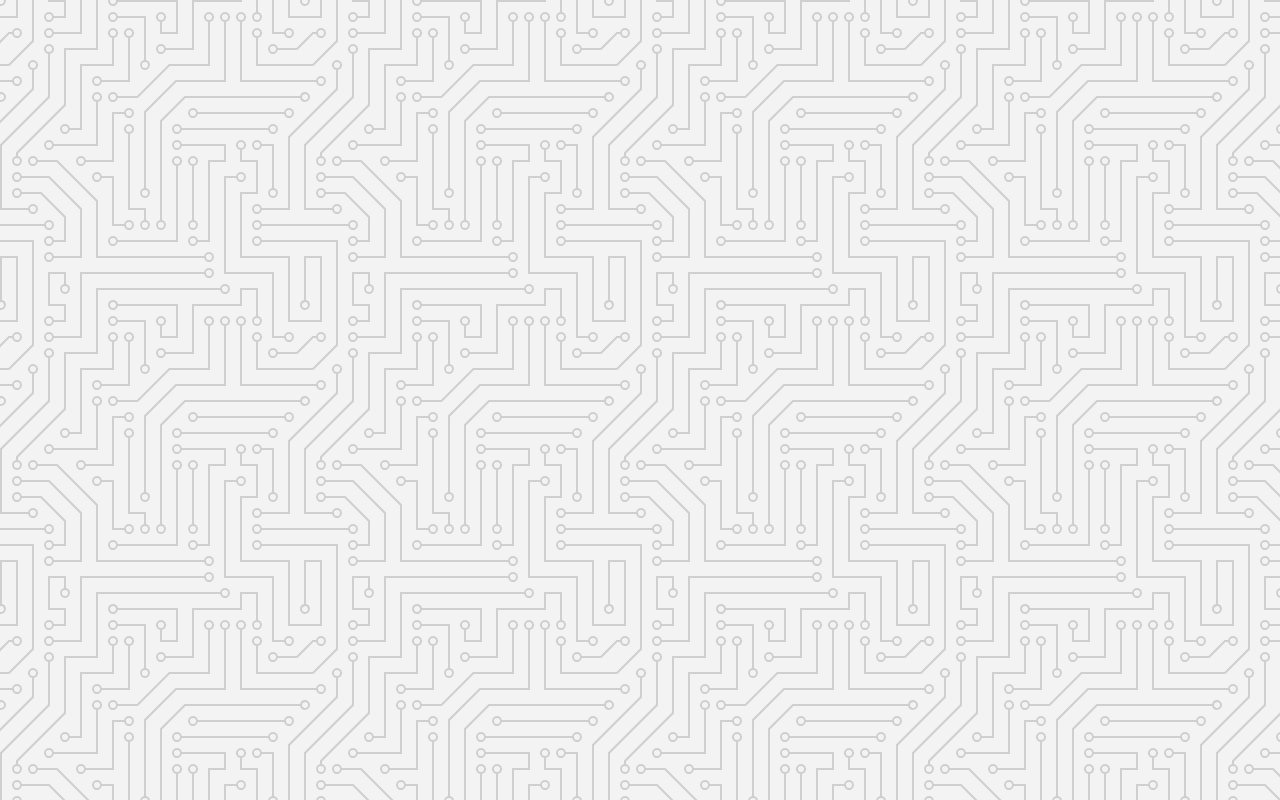
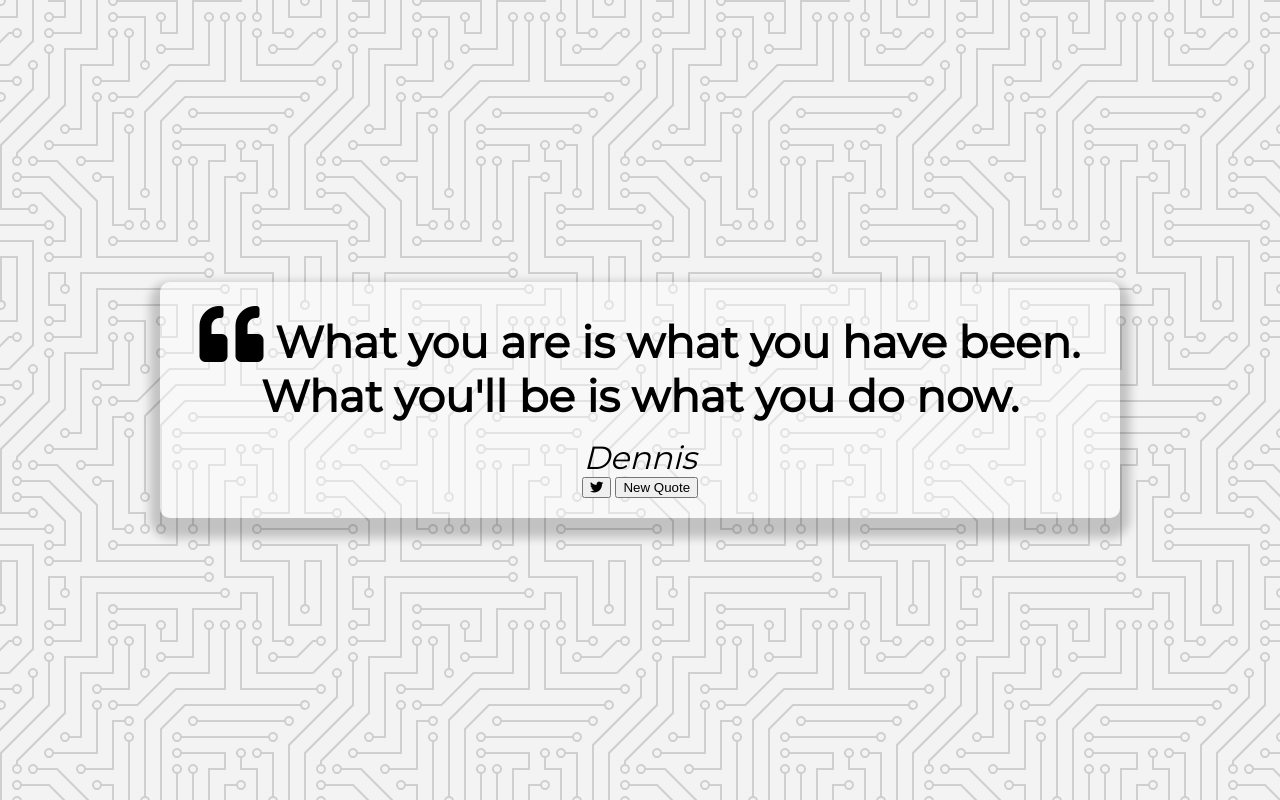
Before and after one commit to Reaper922/QuoteGenerator_ZTM, a plain HTML site: page index.html in a window 1280 px wide. Drawn offline with Linux system fonts and the light colour scheme.

Commit message:
basic styling

```diff
--- a/index.html
+++ b/index.html
@@ -10,7 +10,24 @@
     <link rel="stylesheet" href="style.css">
 </head>
 <body>
-
+    <div class="quote-container" id="quote-container">
+        <!--Quote-->
+        <div class="quote-text">
+            <i class="fas fa-quote-left"></i>
+            <span id="quote">What you are is what you have been. What you'll be is what you do now.</span>
+        </div>
+        <!--Author-->
+        <div class="quote-author">
+            <span id="autho">Dennis</span>
+        </div>
+        <!--Buttons-->
+        <div class="button-container">
+            <button class="twitter-button" id="twitter" title="Tweet This!">
+                <i class="fab fa-twitter"></i>
+            </button>
+            <button id="new-quote">New Quote</button>
+        </div>
+    </div>
     <!-- Script -->
     <script src="script.js"></script>
 </body>
--- a/style.css
+++ b/style.css
@@ -17,3 +17,42 @@ body {
   align-items: center;
   justify-content: center;
 }
+
+.quote-container {
+  width: auto;
+  max-width: 900px;
+  padding: 20px 30px;
+  border-radius: 10px;
+  background-color: rgba(255, 255, 255, 0.4);
+  box-shadow: 0 10px 10px 10px rgba(0, 0, 0, 0.2);
+}
+
+.quote-text {
+  font-size:  2.75rem;
+}
+
+.long-quote {
+  font-size: 2rem;
+}
+
+.fa-quote-left {
+  font-size: 4rem;
+}
+
+.quote-author {
+  margin-top: 15px;
+  font-size: 2rem;
+  font-weight: 400;
+  font-style: italic;
+}
+
+/* Media Query: Tablet or smaller */
+@media screen and (max-width: 1000px) {
+  .quote-container {
+    margin: auto 10px;
+  }
+
+  .quote-text {
+    font-size: 2.5rem;
+  }
+}
```
